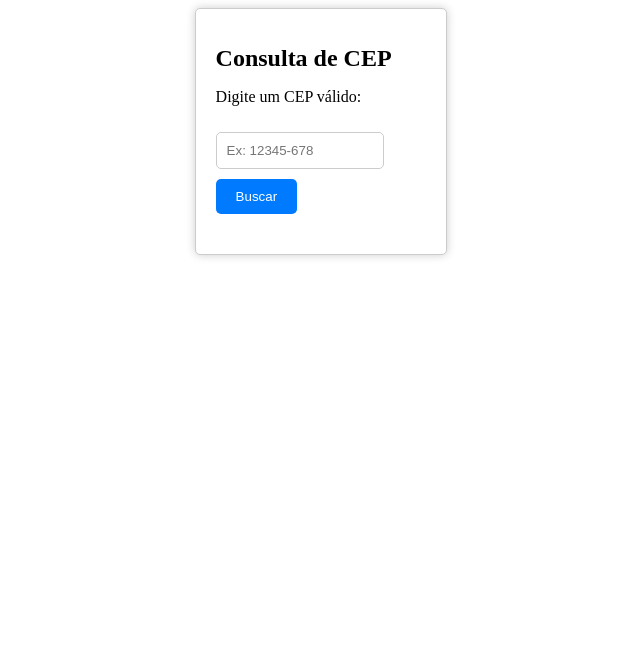
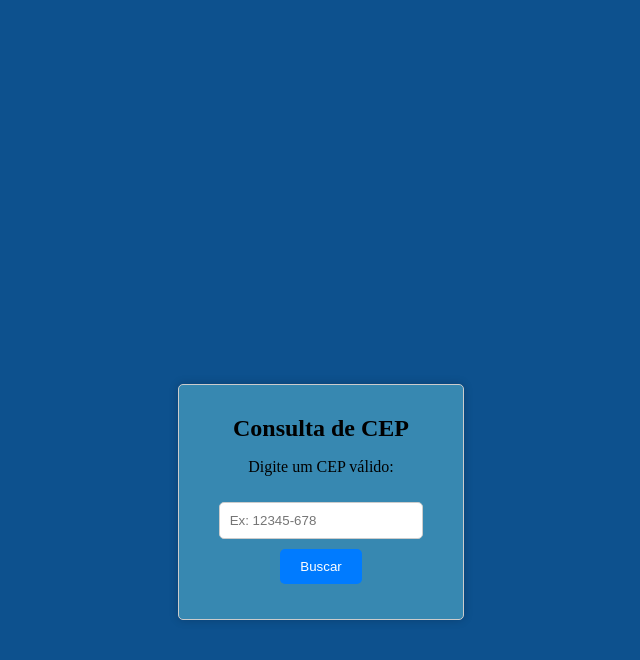
Before and after one commit to cibell2023/APIs, a plain HTML site: page index.html in a window 1280 px wide. Shown: the whole page, without its empty margins (319-959 px from the left). Drawn offline with Linux system fonts and the light colour scheme.

Commit message:
estilização do css

```diff
--- a/css/style.css
+++ b/css/style.css
@@ -7,16 +7,24 @@
     display: flex;
     align-items: center;
     justify-content: center;
+
 }
 
 .container {
-    width: 20%;
+    width: 100%;
     margin: 0 auto;
-    padding: 20px;
+    padding: 40px;
     border: 1px solid #ccc;
     border-radius: 5px;
     background-color: #fff;
     box-shadow: 0 0 10px rgba(0, 0, 0, 0.2);
+    text-align: center;
+    background-color: rgb(55, 136, 177);
+    border-radius: 5px;
+    box-shadow: 0 0 10 rgb(127, 255, 255);
+    margin: 10;
+    padding: 5%;
+    max-width: 400px ;
 }
 
 h1 {
@@ -53,3 +61,11 @@ button:hover {
     margin-top: 20px;
     text-align: left;
 }
+
+body {
+    display: flex;
+    justify-content: center;
+    align-items: center;
+    background-color: rgb(13, 81, 142);
+    margin: 30%;
+}
```
